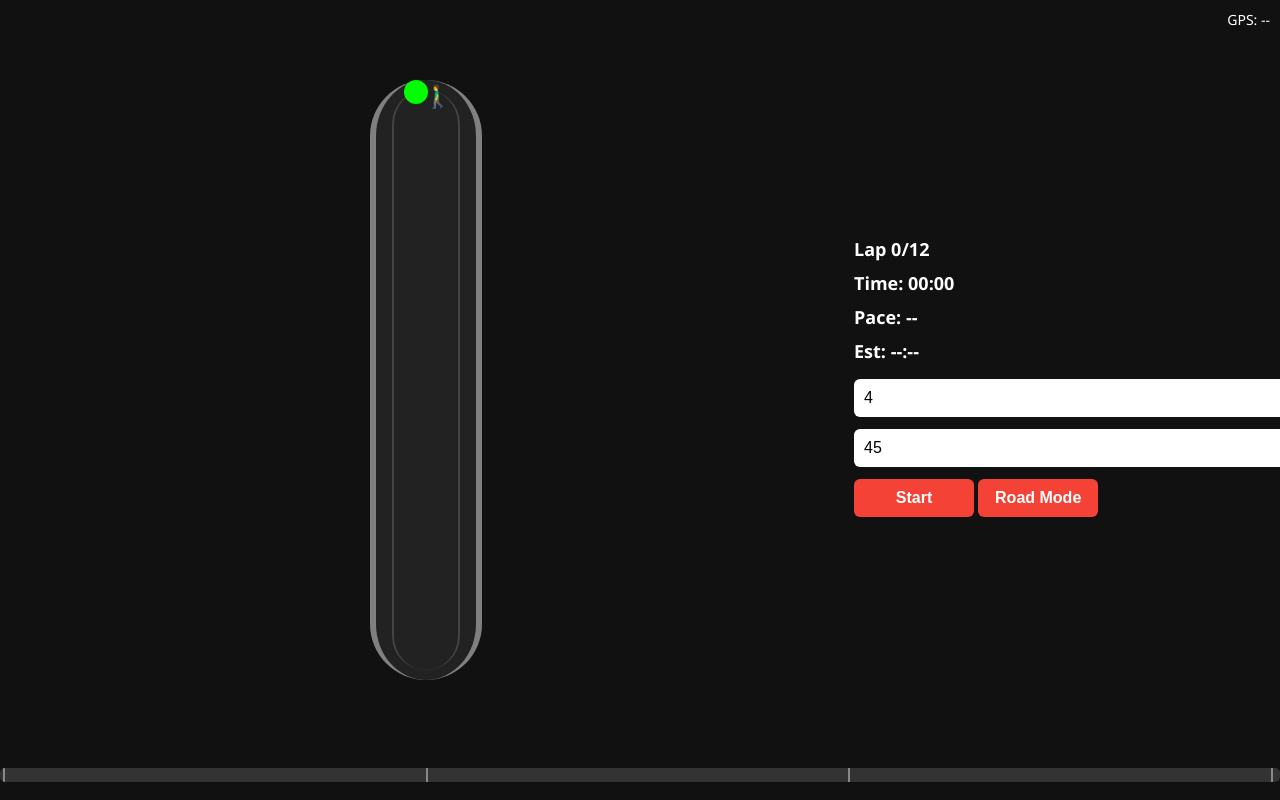
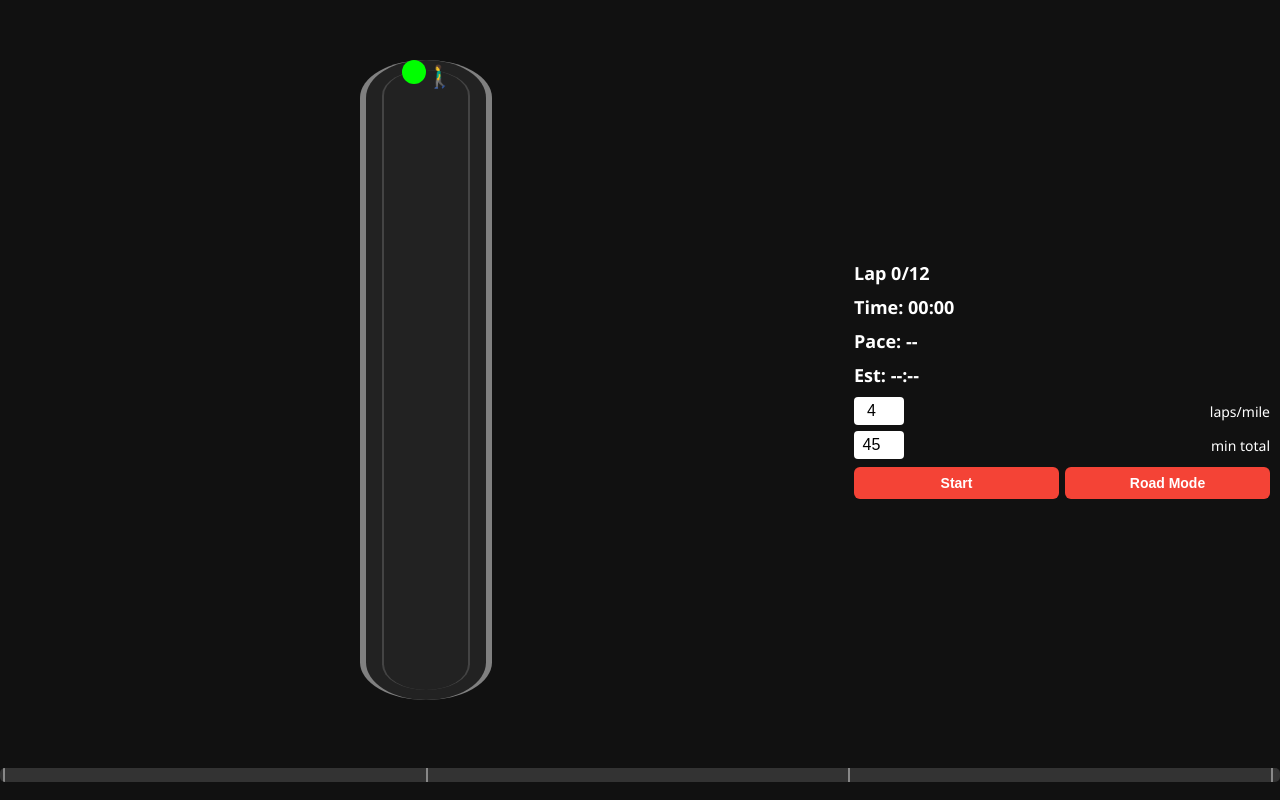
Before and after one commit to EMSCodeSim/packtest2, a plain HTML site: page index.html in a window 1280 px wide. Drawn offline with Linux system fonts and the light colour scheme.

Commit message:
Update index.html

```diff
--- a/index.html
+++ b/index.html
@@ -12,13 +12,6 @@
       background: #111;
       color: white;
       font-family: 'Segoe UI', sans-serif;
-    }
-
-    #gpsDisplay {
-      position: absolute;
-      top: 10px;
-      right: 10px;
-      font-size: 14px;
     }
 
     .container {
@@ -37,12 +30,12 @@
     }
 
     .track-outer {
-      height: 75vh;
-      width: 100px; /* slightly wider than before */
+      height: 80vh;
+      width: 120px;
       background: #222;
       border-left: 6px solid gray;
       border-right: 6px solid gray;
-      border-radius: 60px;
+      border-radius: 70px / 40px; /* scaled to resemble 400m oval */
       position: relative;
     }
 
@@ -54,7 +47,7 @@
       bottom: 10px;
       border-left: 2px solid #444;
       border-right: 2px solid #444;
-      border-radius: 50px;
+      border-radius: 60px / 35px;
     }
 
     .dot, .walker {
@@ -91,21 +84,47 @@
       margin-bottom: 10px;
     }
 
-    .input-block input, .input-block button {
-      width: 100%;
-      padding: 10px;
-      margin: 6px 0;
-      font-size: 16px;
-      border-radius: 6px;
-      border: none;
+    .input-block {
+      display: flex;
+      flex-direction: column;
+      gap: 6px;
     }
 
-    .input-block button {
+    .input-group {
+      display: flex;
+      align-items: center;
+      justify-content: space-between;
+    }
+
+    .input-group input {
+      width: 40px;
+      font-size: 16px;
+      padding: 5px;
+      border-radius: 4px;
+      border: none;
+      text-align: center;
+    }
+
+    .input-group label {
+      font-size: 14px;
+      margin-left: 5px;
+    }
+
+    .button-row {
+      display: flex;
+      gap: 6px;
+      margin-top: 8px;
+    }
+
+    .button-row button {
+      flex: 1;
+      padding: 8px;
+      font-size: 14px;
+      font-weight: bold;
+      border: none;
+      border-radius: 6px;
       background-color: #f44336;
       color: white;
-      font-weight: bold;
-      width: 120px;
-      margin: 6px auto;
     }
 
     .progress-bar {
@@ -146,8 +165,6 @@
 </head>
 <body>
 
-<div id="gpsDisplay">GPS: --</div>
-
 <div class="container">
   <div class="track-area">
     <div class="track-outer" id="trackOuter">
@@ -164,15 +181,24 @@
     <div class="stat-block" id="estText">Est: --:--</div>
 
     <div class="input-block">
-      <input type="number" id="lapsPerMile" placeholder="Laps Per Mile" value="4" />
-      <input type="number" id="goalTime" placeholder="Goal Time (minutes)" value="45" />
+      <div class="input-group">
+        <input type="number" id="lapsPerMile" maxlength="2" value="4">
+        <label for="lapsPerMile">laps/mile</label>
+      </div>
+      <div class="input-group">
+        <input type="number" id="goalTime" maxlength="2" value="45">
+        <label for="goalTime">min total</label>
+      </div>
+    </div>
+
+    <div class="button-row">
       <button onclick="startOrStop()">Start</button>
       <button onclick="switchToRoadMode()">Road Mode</button>
     </div>
   </div>
 </div>
 
-<!-- Progress Bar with Markers -->
+<!-- Progress Bar -->
 <div class="progress-bar">
   <div class="progress-fill" id="distanceFill"></div>
   <div class="mile-marker" style="left: 0%">0</div>
```
